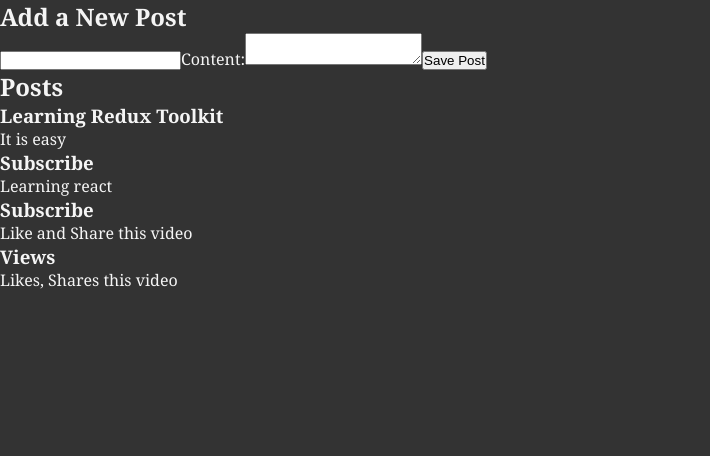
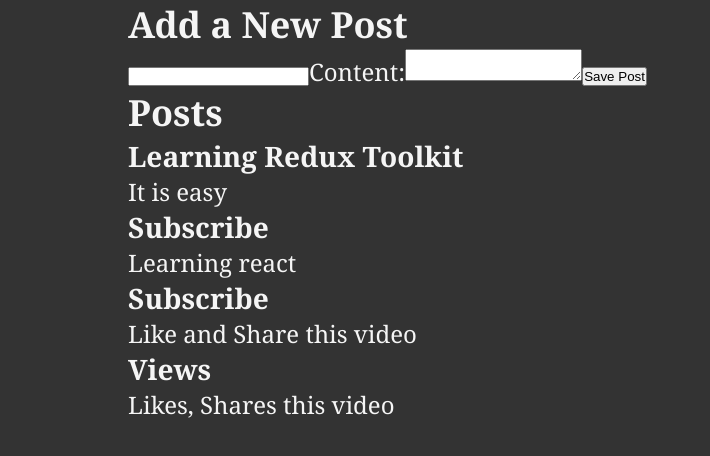
Before and after one commit to vimal336/React-js-projects, a React (Create React App) app in the folder redux-post-app/: page / in a window 1280 px wide. Shown: the top 456 px of the page, without its empty margins (0-710 px from the left). Built offline with nearby package versions, Linux system fonts and the light colour scheme.

Commit message:
react redux

```diff
--- a/redux-post-app/src/index.css
+++ b/redux-post-app/src/index.css
@@ -9,3 +9,9 @@ html {
   background: #333;
   color: whitesmoke;
 }
+
+body {
+  min-height: 100vh;
+  font-size: 1.5rem;
+  padding: 0 10% 10%;
+}
```
